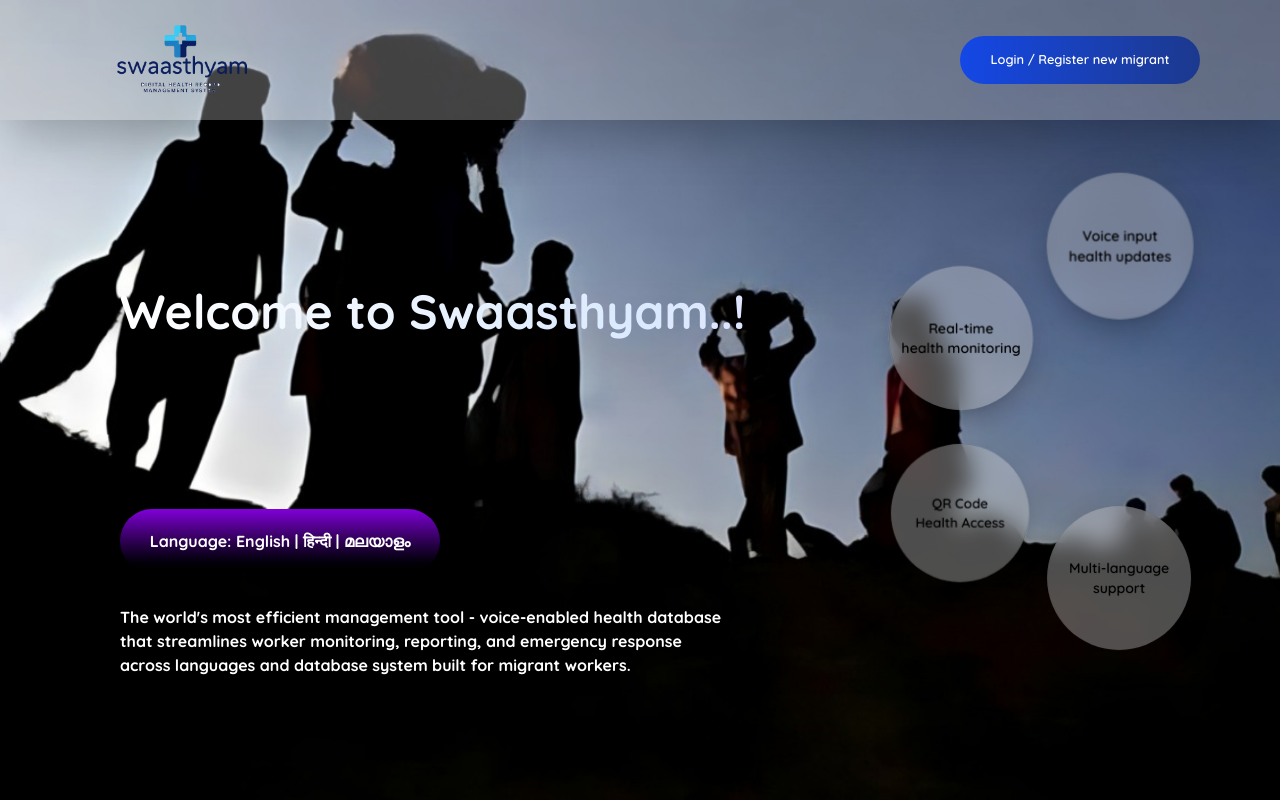
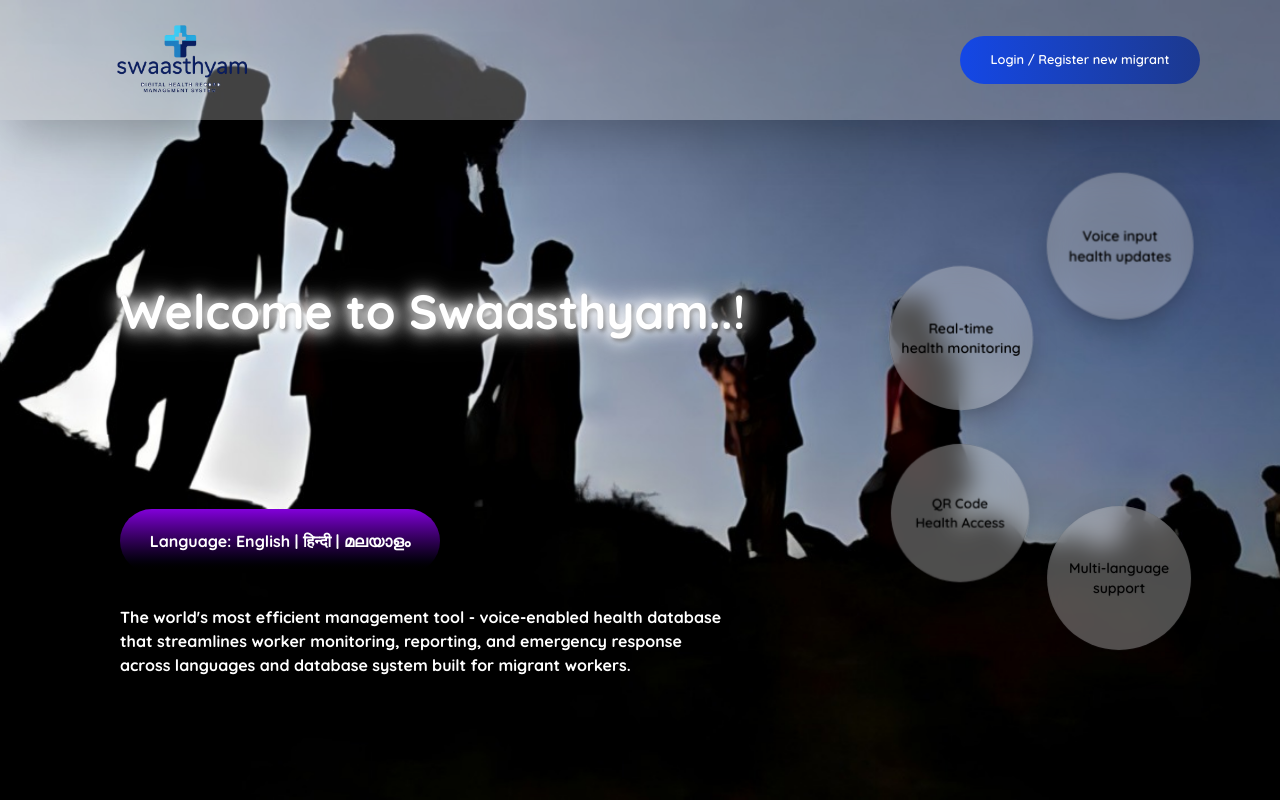
Before and after one commit to Swarspage/Cooked-Coders, a React (Vite) app in the folder Swaasthyam/: page / in a window 1280 px wide. Built offline with nearby package versions, Linux system fonts and the light colour scheme; a web font is replaced by a local one.

Commit message:
Enhance Welcome text with white glow effect and shadows
- Changed to clean white text with beautiful glow effect
- Added multiple layered white shadows for depth
- Applied drop-shadow filter for subtle glow
- Maintained bold font weight for impact
- Clean and elegant appearance against background

```diff
--- a/Swaasthyam/src/Home.jsx
+++ b/Swaasthyam/src/Home.jsx
@@ -23,7 +23,10 @@
         </button>
       </nav>
       <article className="h-[85vh] grid grid-rows-3 px-30 text-white ">
-        <p className="text-[3rem] flex items-end font-bold bg-gradient-to-r from-white via-blue-100 to-purple-200 bg-clip-text text-transparent drop-shadow-2xl shadow-black/50">
+        <p className="text-[3rem] flex items-end font-bold text-white" style={{
+          textShadow: '0 0 10px rgba(255,255,255,0.8), 0 0 20px rgba(255,255,255,0.6), 0 0 30px rgba(255,255,255,0.4), 2px 2px 4px rgba(0,0,0,0.8)',
+          filter: 'drop-shadow(0 0 8px rgba(255,255,255,0.5))'
+        }}>
           Welcome to Swaasthyam..!
         </p>
 
```
